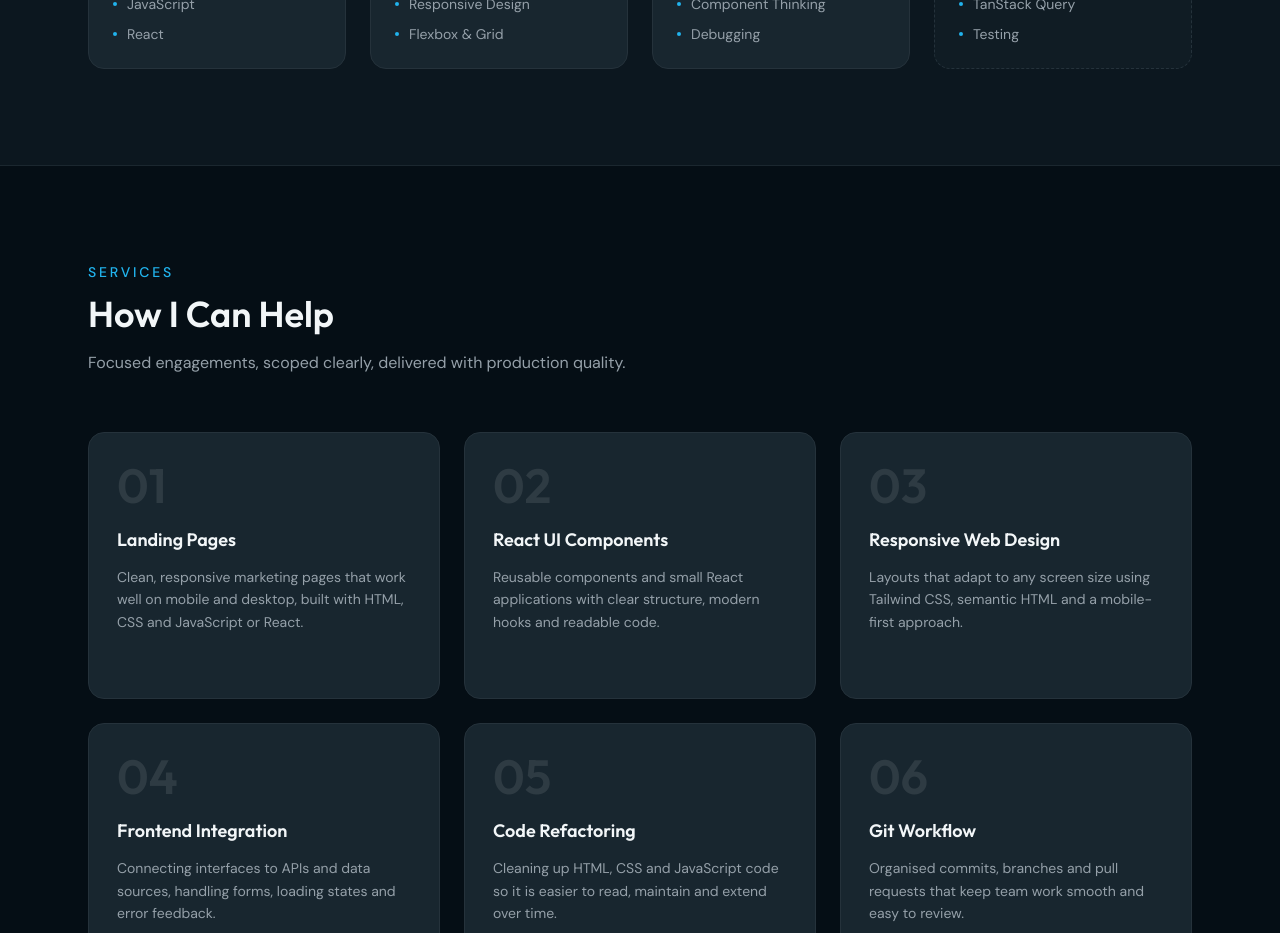
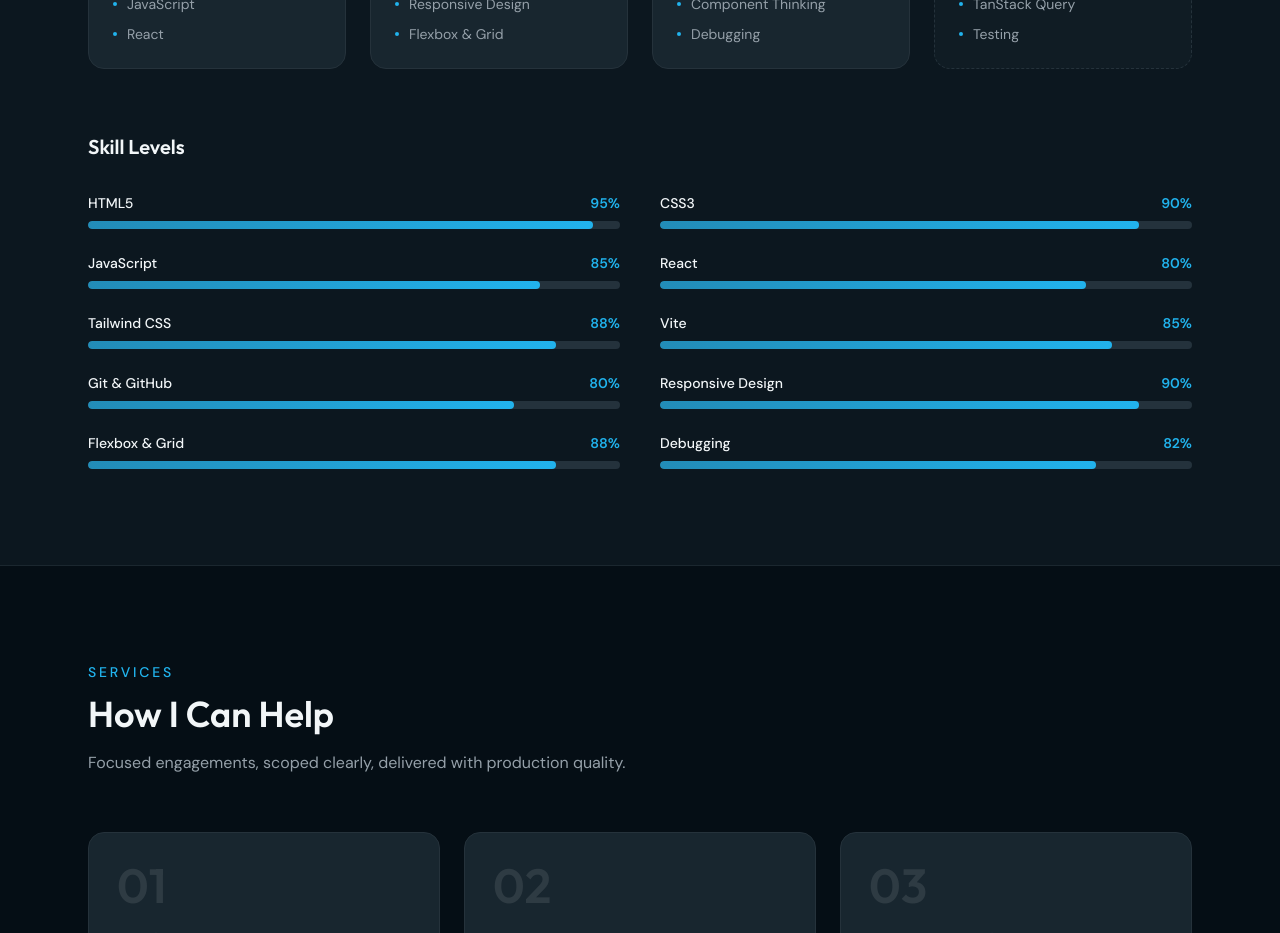
Before and after one commit to blessedjonathan2010-cyber/blessed-portfolio, a React (Vite) app: page / in a window 1280 px wide. Shown: the part 2180-3113 px from the top of the page. Built offline with nearby package versions, Linux system fonts and the light colour scheme.

Commit message:
Add skill level percentage bars to Skills section

```diff
--- a/src/components/Skills.jsx
+++ b/src/components/Skills.jsx
@@ -58,6 +58,26 @@ export default function Skills() {
             )
           })}
         </div>
+
+        <div className="mt-16">
+          <h3 className="mb-8 font-display text-xl font-semibold text-foreground">Skill Levels</h3>
+          <div className="grid gap-x-10 gap-y-6 sm:grid-cols-2">
+            {data.levels.map((skill) => (
+              <div key={skill.name}>
+                <div className="mb-2 flex items-center justify-between text-sm">
+                  <span className="font-medium text-foreground">{skill.name}</span>
+                  <span className="font-semibold text-primary">{skill.level}%</span>
+                </div>
+                <div className="h-2 overflow-hidden rounded-full bg-card-hover">
+                  <div
+                    className="h-full rounded-full bg-gradient-to-r from-primary/70 to-primary"
+                    style={{ width: `${skill.level}%` }}
+                  />
+                </div>
+              </div>
+            ))}
+          </div>
+        </div>
       </div>
     </section>
   )
--- a/src/data/portfolio.js
+++ b/src/data/portfolio.js
@@ -46,6 +46,21 @@ export const data = {
     workflow: ['Git & GitHub', 'VS Code', 'Component Thinking', 'Debugging'],
     expanding: ['TypeScript', 'Next.js', 'TanStack Query', 'Testing'],
   },
+
+  // ---- Skill levels (percent bars) -----------------------------
+  // adjust the percentages to match your experience
+  levels: [
+    { name: 'HTML5', level: 95 },
+    { name: 'CSS3', level: 90 },
+    { name: 'JavaScript', level: 85 },
+    { name: 'React', level: 80 },
+    { name: 'Tailwind CSS', level: 88 },
+    { name: 'Vite', level: 85 },
+    { name: 'Git & GitHub', level: 80 },
+    { name: 'Responsive Design', level: 90 },
+    { name: 'Flexbox & Grid', level: 88 },
+    { name: 'Debugging', level: 82 },
+  ],
 
   // ---- Services -------------------------------------------------
   services: [
```
